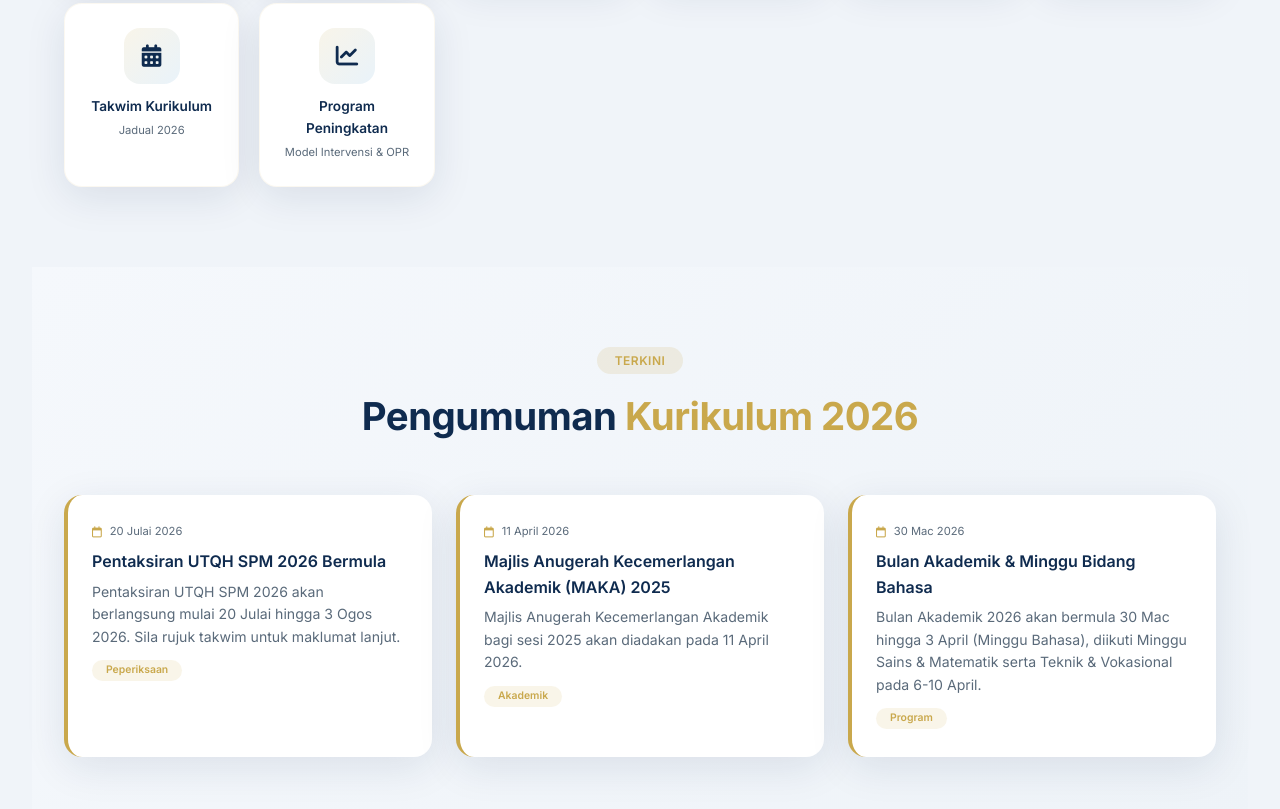
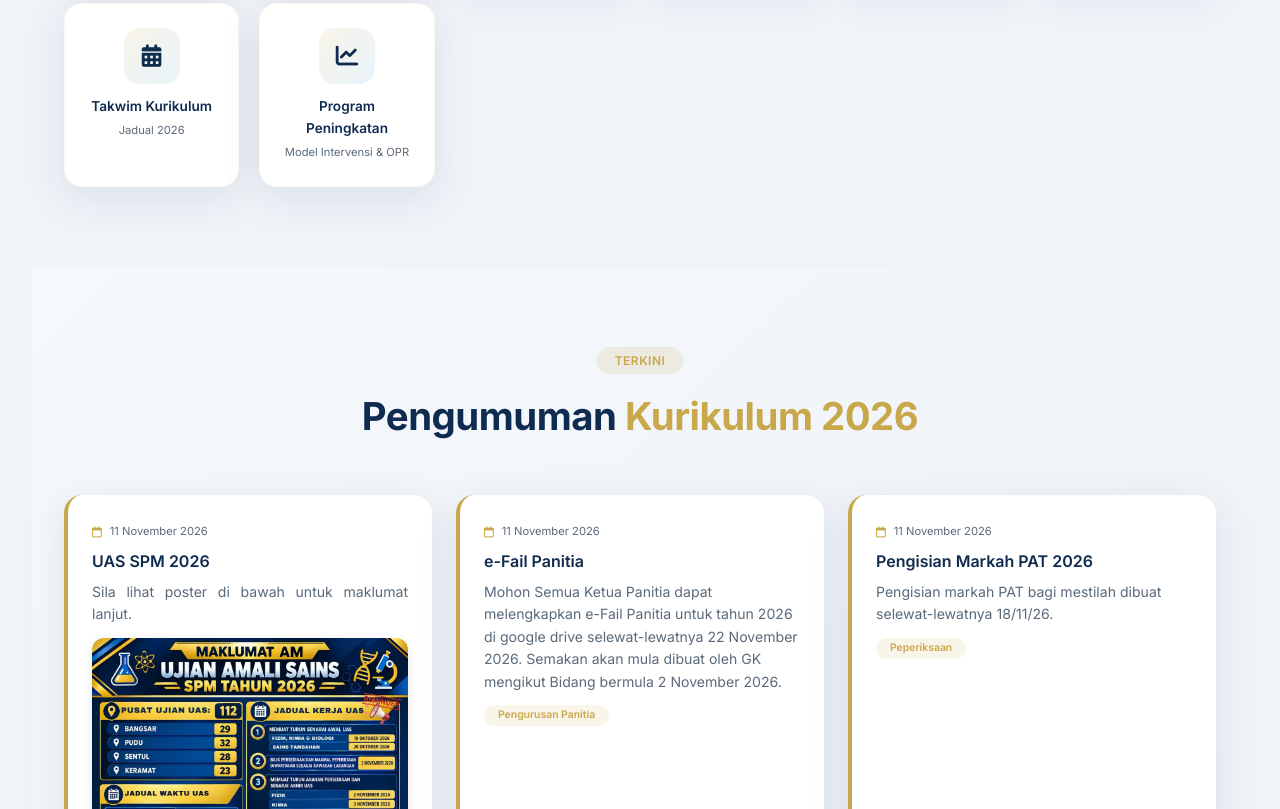
Before and after one commit to smksmutiara/MUTIARAe-KURIKULUM, a plain HTML site: page index.html in a window 1280 px wide. Shown: the part 1991-2800 px from the top of the page. Drawn offline with Linux system fonts and the light colour scheme.

Commit message:
Update index.html

```diff
--- a/index.html
+++ b/index.html
@@ -1250,10 +1250,31 @@
         const ADMIN_PASSWORD = 'smkSM0250';
 
         const defaultAnnouncements = [
-            { id: Date.now()+1, date: '20 Julai 2026', title: 'Pentaksiran UTQH SPM 2026 Bermula', desc: 'Pentaksiran UTQH SPM 2026 akan berlangsung mulai 20 Julai hingga 3 Ogos 2026. Sila rujuk takwim untuk maklumat lanjut.', tag: 'Peperiksaan' },
-            { id: Date.now()+2, date: '11 April 2026', title: 'Majlis Anugerah Kecemerlangan Akademik (MAKA) 2025', desc: 'Majlis Anugerah Kecemerlangan Akademik bagi sesi 2025 akan diadakan pada 11 April 2026.', tag: 'Akademik' },
-            { id: Date.now()+3, date: '30 Mac 2026', title: 'Bulan Akademik & Minggu Bidang Bahasa', desc: 'Bulan Akademik 2026 akan bermula 30 Mac hingga 3 April (Minggu Bahasa), diikuti Minggu Sains & Matematik serta Teknik & Vokasional pada 6-10 April.', tag: 'Program' }
-        ];
+    {
+        id: Date.now()+1,
+        date: '11 November 2026',
+        title: 'UAS SPM 2026',
+        desc: `
+            <p style="margin-bottom:12px; text-align:justify;">
+                Sila lihat poster di bawah untuk maklumat lanjut.
+            </p>
+            <a href="images/IMG_20261111_215907_396.jpg" target="_blank" rel="noopener" style="display:block;">
+                <img src="images/IMG_20261111_215907_396.jpg"
+                     alt="UAS SPM 2026"
+                     style="width:100%; border-radius:12px; box-shadow:0 4px 12px rgba(0,0,0,0.1); display:block; cursor:zoom-in; transition:transform 0.3s ease;"
+                     onmouseover="this.style.transform='scale(1.02)'"
+                     onmouseout="this.style.transform='scale(1)'">
+            </a>
+            <p style="text-align:center; font-style:italic; color:#5a6a7a; margin-top:10px; font-size:0.85rem;">
+                <i class="fas fa-search-plus" style="margin-right:6px;"></i>
+                Klik poster untuk lihat saiz penuh
+            </p>
+        `,
+        tag: 'Peperiksaan'
+    },
+    { id: Date.now()+2, date: '11 November 2026', title: 'e-Fail Panitia', desc: 'Mohon Semua Ketua Panitia dapat melengkapkan e-Fail Panitia untuk tahun 2026 di google drive selewat-lewatnya 22 November 2026. Semakan akan mula dibuat oleh GK mengikut Bidang bermula 2 November 2026.', tag: 'Pengurusan Panitia' },
+    { id: Date.now()+3, date: '11 November 2026', title: 'Pengisian Markah PAT 2026', desc: ' Pengisian markah PAT bagi mestilah dibuat selewat-lewatnya 18/11/26.', tag: 'Peperiksaan' }
+];
 
         const defaultTakwim = [
             { id: Date.now()+1, bil: 1, date: '08.01.2026', activity: 'Mesyuarat Kurikulum Bil.1/2026', action: 'PKP/SU Kurikulum' },
```
